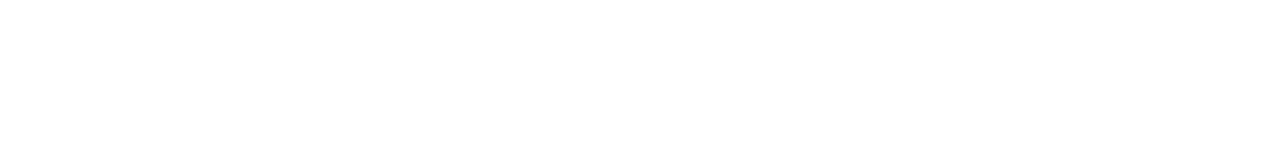
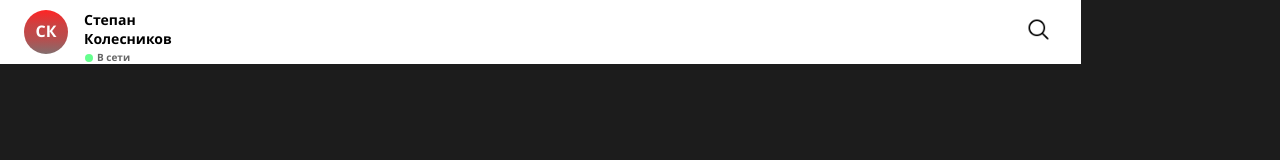
Before and after one commit to Encoders-Unlimited/Enchatting, a plain HTML site: page index.html in a window 1280 px wide. Drawn offline with Linux system fonts and the light colour scheme.

Commit message:
feat:создать user-status

```diff
--- a/index.html
+++ b/index.html
@@ -1,12 +1,30 @@
 <!DOCTYPE html>
-<html lang="ru">
+<html>
 <head>
   <meta charset="UTF-8">
   <meta http-equiv="X-UA-Compatible" content="IE=edge">
   <meta name="viewport" content="width=device-width, initial-scale=1.0">
   <title>Enchatting</title>
+  <link rel="stylesheet" href="style.css">
 </head>
 <body>
-
+  <div class="right-head">
+    <div class="user">
+      <div class="avatar">
+        <div class="initials">СК</div>
+      </div>
+      <div class="user-info">
+        <div class="nickname">
+          <span>Степан Колесников</span>
+        </div>
+        <div class="status">
+          <span>В сети</span>
+        </div>
+      </div>
+    </div>
+    <div class="search">
+      <img src="search.png"></img>
+    </div>
+  </div>
 </body>
 </html>
--- /dev/null
+++ b/style.css
@@ -0,0 +1,92 @@
+@font-face {
+  font-family: 'Segoe UI', sans-serif;
+  src: url('fonts/Segoe\ UI.ttf') format('ttf');
+  font-style: normal;
+  font-weight: normal;
+}
+
+*{
+  margin: 0;
+  padding: 0;
+  box-sizing: border-box;
+}
+
+body{
+  background-color: #1c1c1c;
+}
+
+.right-head{
+  position: relative;
+  display: flex;
+  font-family: 'Segoe UI', sans-serif;
+  padding: 10px 31px 10px 24px;
+  background: #fff;
+  width: 1081px;
+  height: 60%;
+}
+
+.user{
+  display: grid;
+  position: relative;
+  grid-template-columns: 44px 128px;
+  columns: 2;
+  width: 200px;
+}
+
+.user-info{
+  position: absolute;
+  left: 60px;
+}
+
+.avatar{
+  background-image:
+  linear-gradient(#FF2424, #CC4242, #B64F4F, #826E6E);
+  border-radius: 50%;
+  width: 44px;
+  height: 44px;
+}
+
+.avatar .initials{
+  display: flex;
+  justify-content: center;
+  align-items: center;
+  font-size: 16px;
+  font-weight: 600;
+  height: 42px;
+  color: #fff;
+}
+
+.nickname{
+  font-size: 14px;
+  font-weight: 600;
+}
+
+.status{
+  position: relative;
+  font-size: 10px;
+  font-weight: 600;
+  opacity: 0.6;
+  margin: 2px 0px 0px 13px;
+}
+
+.status::before{
+  position: absolute;
+  top: 3.5px;
+  left: -12px;
+  content: '';
+  background-color: #00ff44;
+  width: 8px;
+  height: 8px;
+  border-radius: 50%;
+}
+
+.search{
+  cursor: pointer;
+  position: absolute;
+  right: 30px;
+  align-self: center;
+}
+.search img{
+  width: 25px;
+  height: 25px;
+}
```
Also changed, not shown: search.png (added).
